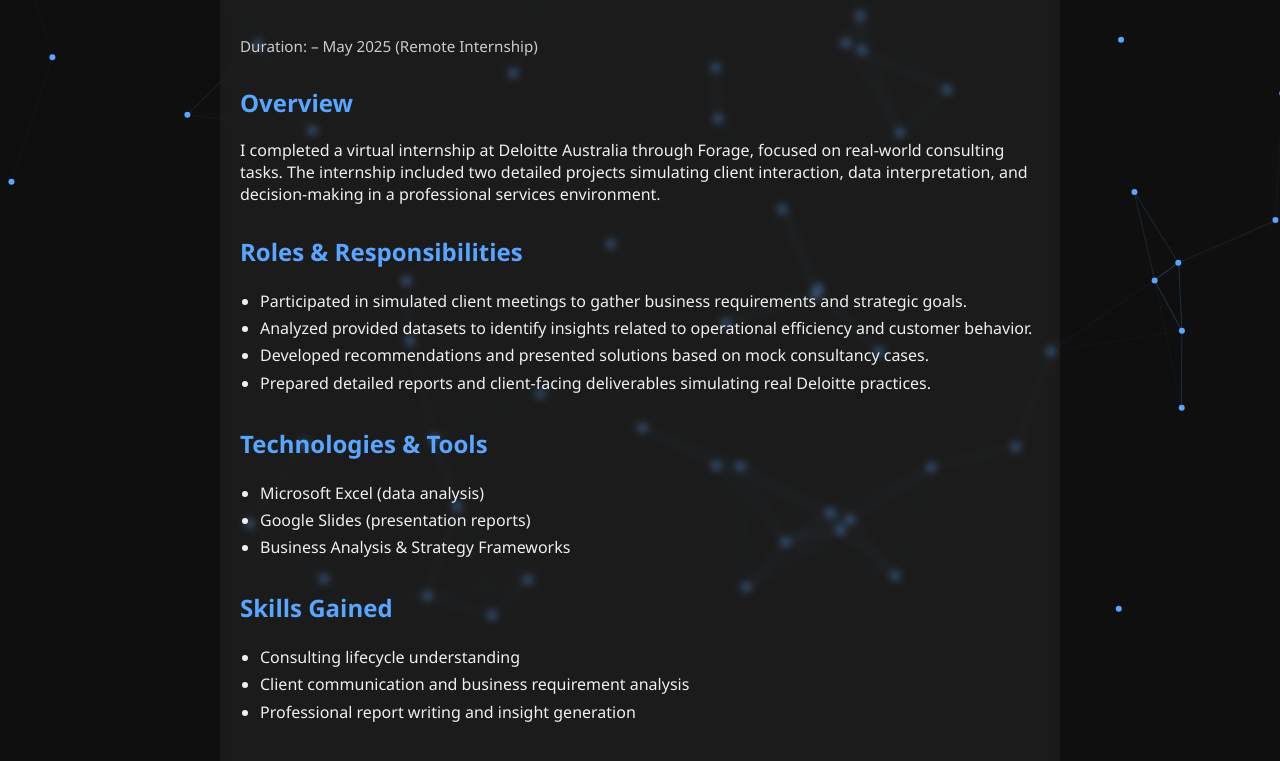
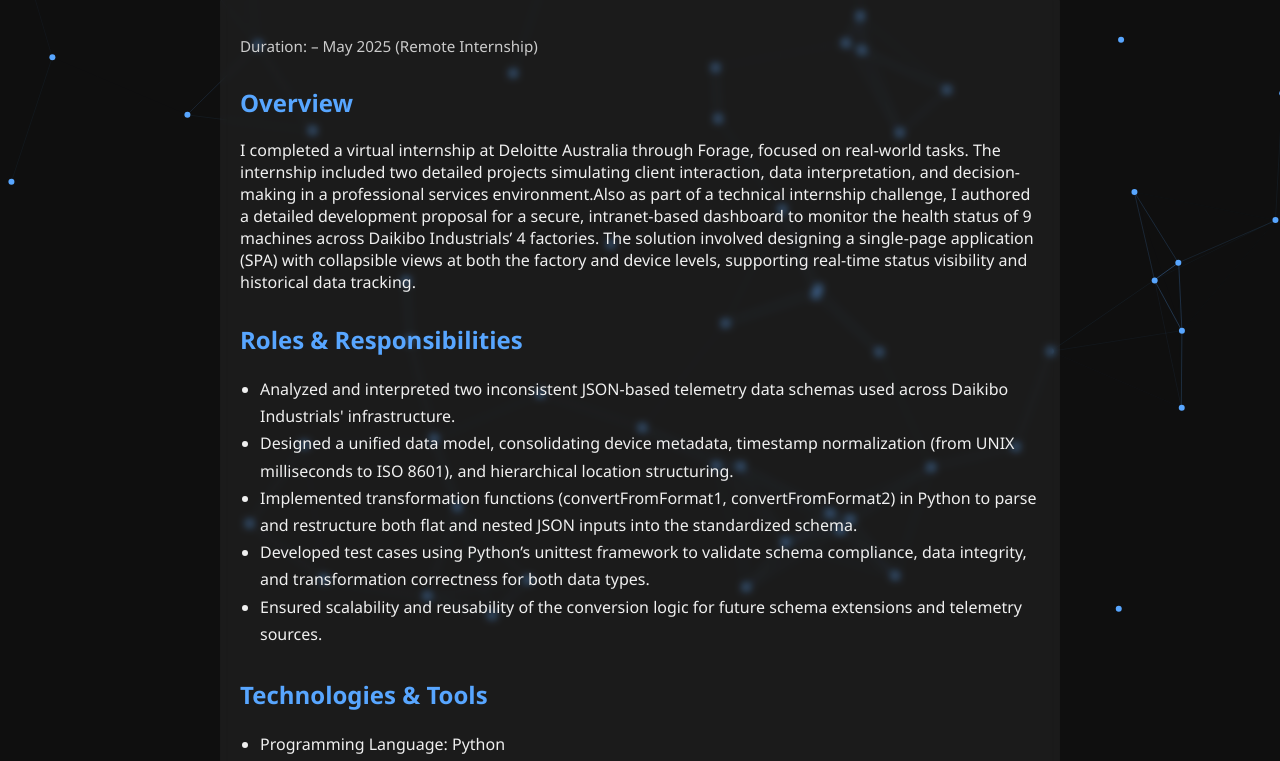
Before and after one commit to daiyankhan191/portfolio-frontend, a plain HTML site: page deloitte.html in a window 1280 px wide. Shown: the part 176-937 px from the top of the page. Drawn offline with nearby package versions, Linux system fonts and the light colour scheme.

Commit message:
renewed content Update deloitte.html

```diff
--- a/deloitte.html
+++ b/deloitte.html
@@ -98,29 +98,37 @@
 
     <h2>Overview</h2>
     <p>
-      I completed a virtual internship at Deloitte Australia through Forage, focused on real-world consulting tasks. The internship included two detailed projects simulating client interaction, data interpretation, and decision-making in a professional services environment.
+      I completed a virtual internship at Deloitte Australia through Forage, focused on real-world  tasks. The internship included two detailed projects simulating client interaction, data
+      interpretation, and decision-making in a professional services environment.Also as part of a technical internship challenge, I authored a detailed development
+      proposal for a secure, intranet-based dashboard to monitor the health status of 9 machines across Daikibo Industrials’ 4 factories. The solution involved
+      designing a single-page application (SPA) with collapsible views at both the factory and device levels, supporting real-time status visibility and historical
+      data tracking.
     </p>
 
     <h2>Roles & Responsibilities</h2>
     <ul>
-      <li>Participated in simulated client meetings to gather business requirements and strategic goals.</li>
-      <li>Analyzed provided datasets to identify insights related to operational efficiency and customer behavior.</li>
-      <li>Developed recommendations and presented solutions based on mock consultancy cases.</li>
-      <li>Prepared detailed reports and client-facing deliverables simulating real Deloitte practices.</li>
+      <li>Analyzed and interpreted two inconsistent JSON-based telemetry data schemas used across Daikibo Industrials' infrastructure.</li>
+      <li>Designed a unified data model, consolidating device metadata, timestamp normalization (from UNIX milliseconds to ISO 8601), and hierarchical location structuring.</li>
+      <li>Implemented transformation functions (convertFromFormat1, convertFromFormat2) in Python to parse and restructure both flat and nested JSON inputs into the standardized schema.</li>
+      <li>Developed test cases using Python’s unittest framework to validate schema compliance, data integrity, and transformation correctness for both data types.</li>
+      <li>Ensured scalability and reusability of the conversion logic for future schema extensions and telemetry sources.</li>
+
     </ul>
 
     <h2>Technologies & Tools</h2>
     <ul>
-      <li>Microsoft Excel (data analysis)</li>
-      <li>Google Slides (presentation reports)</li>
-      <li>Business Analysis & Strategy Frameworks</li>
+      <li>Programming Language: Python</li>
+      <li>Data Handling: json module for parsing and serializing structured telemetry data</li>
+      <li>Date-Time Processing: datetime module for converting timestamps between UNIX epoch and ISO 8601 formats</li>
+      <li> Testing Framework: unittest for writing and executing unit tests to ensure data transformation accuracy</li>
     </ul>
 
     <h2>Skills Gained</h2>
     <ul>
-      <li>Consulting lifecycle understanding</li>
-      <li>Client communication and business requirement analysis</li>
+      <li>Data Parsing & Transformation: Gained hands-on experience in converting heterogeneous JSON data formats into a unified schema using Python.</li>
+      <li>Clean Code Practices: Improved ability to write modular, readable, and maintainable Python functions for reusability and scalability.</li>
       <li>Professional report writing and insight generation</li>
+      <li>Proposal Writing: Learned how to create a professional, client-focused software development proposal with structured sections like scope, estimate, and support.</li>
     </ul>
 
     <h2>Projects</h2>
@@ -131,7 +139,7 @@
 
     <h2>Outcome</h2>
     <p>
-      Successfully completed the virtual internship with hands-on exposure to Deloitte’s consulting workflow and processes. The experience enhanced my analytical thinking and presentation skills in a corporate setup.
+      Successfully completed the virtual internship with hands-on exposure to Deloitte’s technology workflow and processes. The experience enhanced my analytical thinking and presentation skills in a corporate setup.
     </p>
 
     <a class="button" href="deloitte.pdf" target="_blank">
```
